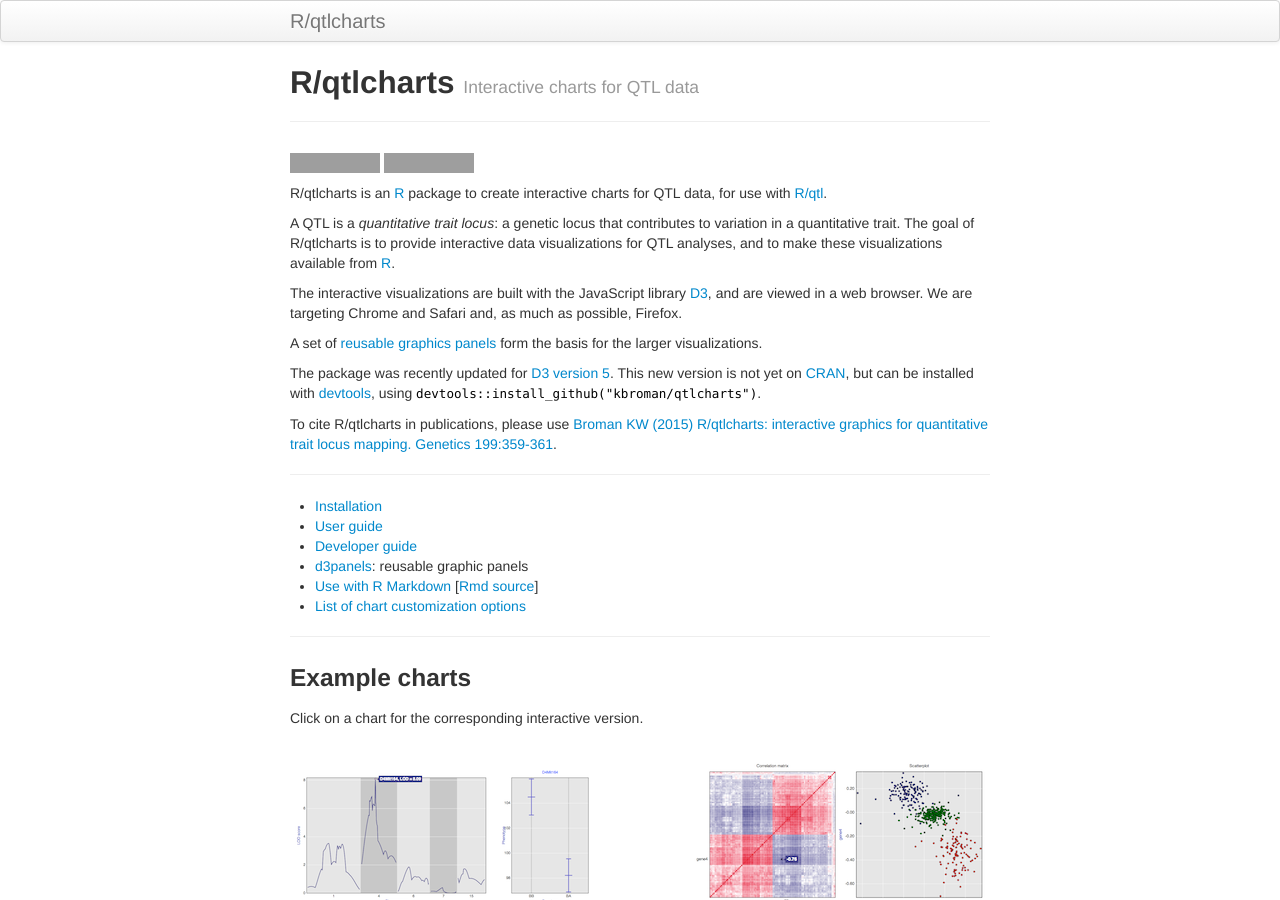
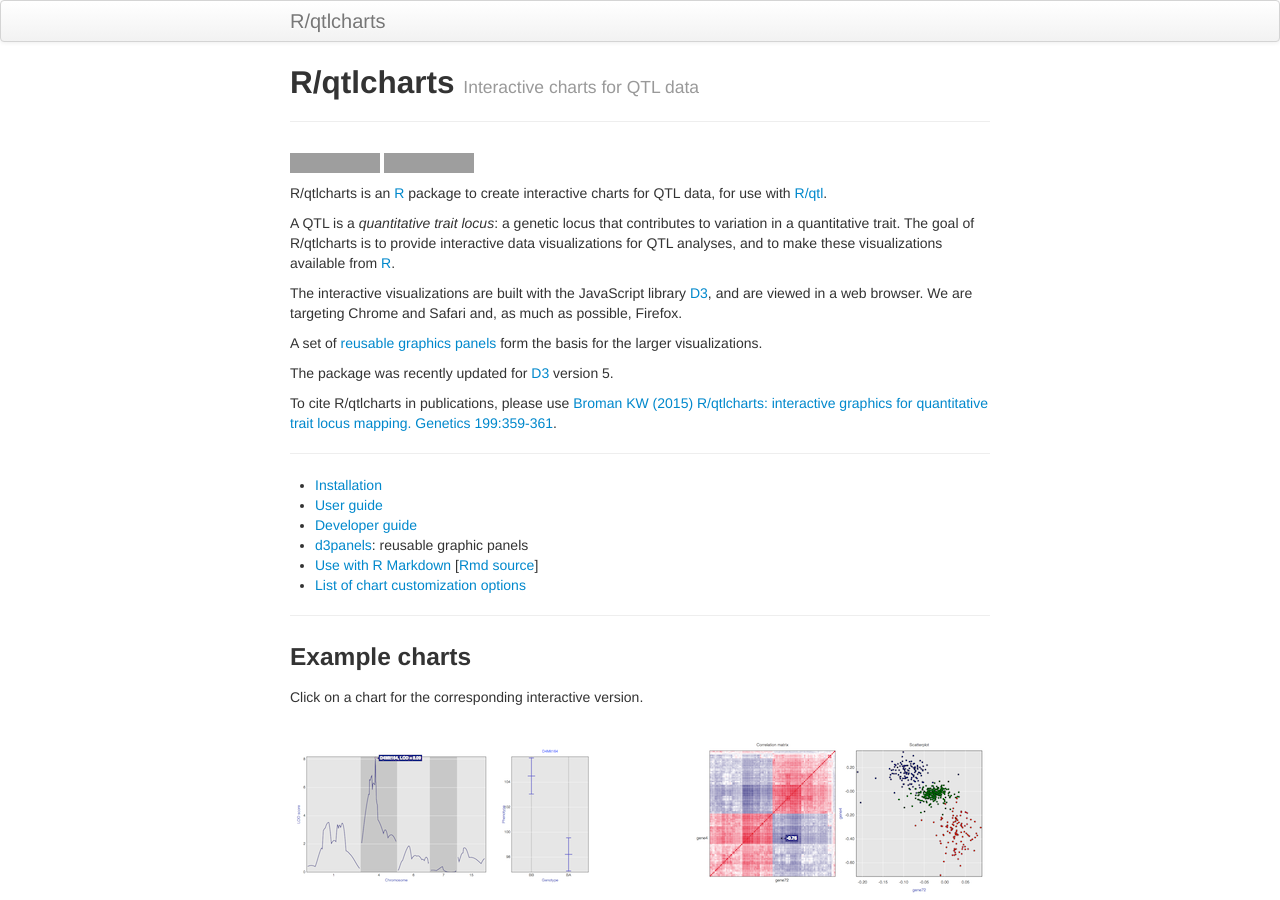
Before and after one commit to kbroman/qtlcharts, a Jekyll site: the page built from index.md, in a window 1280 px wide and 900 px high. Built offline with Jekyll 4.4.1, drawn with Linux system fonts in a browser that asks for light colours; grey boxes are pictures that could not be loaded.

Commit message:
index.md: travis -> gh actions badge
- also remove business about D3 version 5 and CRAN

```diff
--- a/index.md
+++ b/index.md
@@ -25,10 +25,7 @@
 for the larger visualizations.
 
 The package was recently updated for [D3](https://d3js.org)
-[version 5](https://github.com/d3/d3/blob/master/API.md). This new
-version is not yet on [CRAN](https://cran.r-project.org), but can be
-installed with [devtools](https://github.com/r-lib/devtools), using
-`devtools::install_github("kbroman/qtlcharts")`.
+version 5.
 
 To cite R/qtlcharts in publications, please use
 [Broman KW (2015) R/qtlcharts: interactive graphics for quantitative trait locus mapping. Genetics 199:359-361](https://pubmed.ncbi.nlm.nih.gov/25527287/).
```
Also changed, not shown: other parts of index.md (+1 -1 lines).
